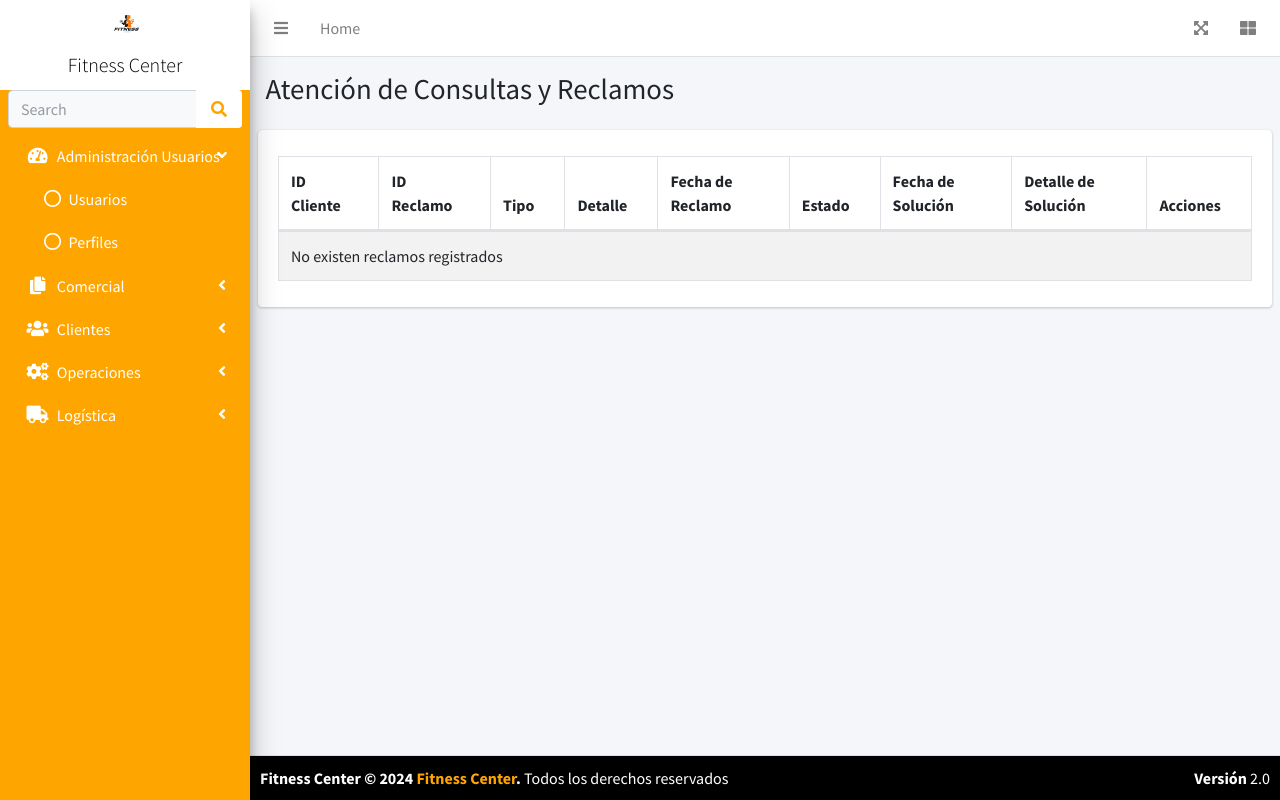
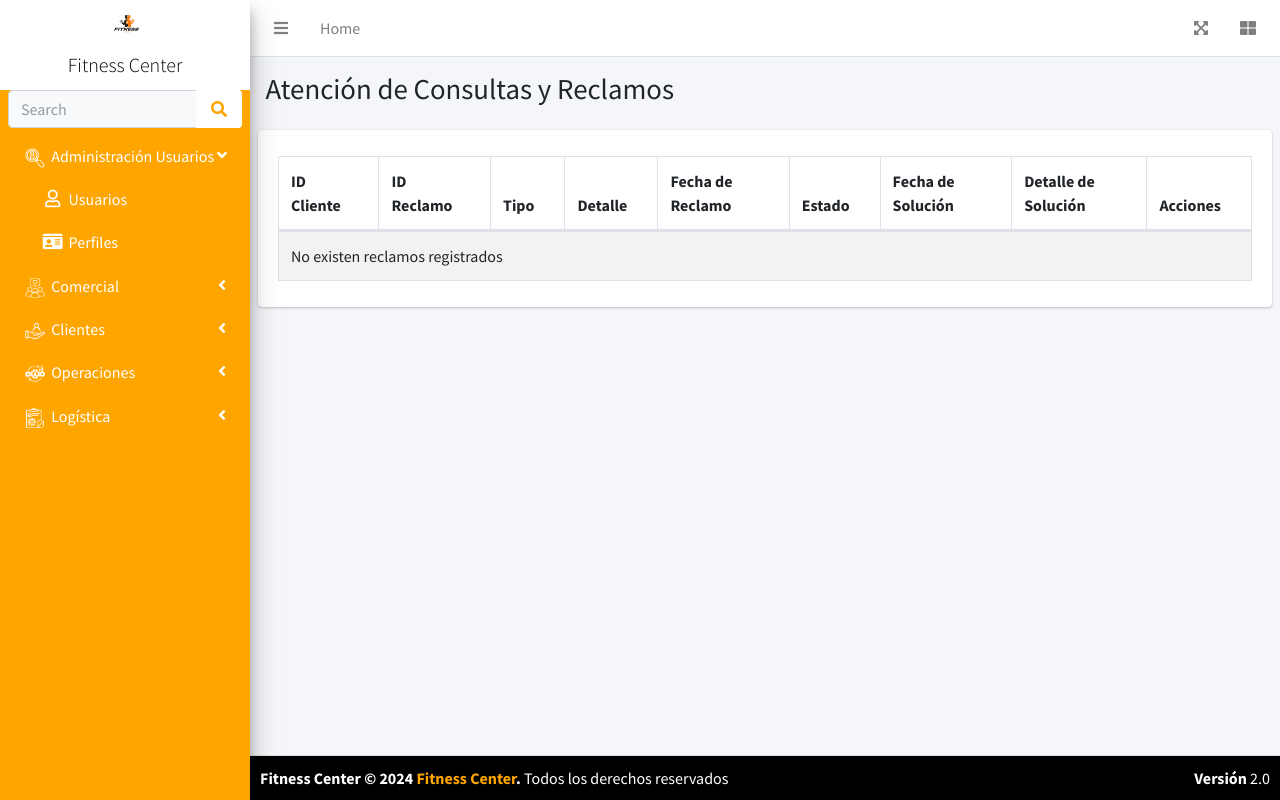
Before and after one commit to RutVBM/Lab01, a PHP site: page /atencion_reclamos.php in a window 1280 px wide, after a click on "Administración Usuarios". Run offline with PHP 8.4, Linux system fonts and the light colour scheme; data that the repository does not hold is empty; some libraries are stand-ins or nearby versions.

Commit message:
version12

```diff
--- a/sidebar.php
+++ b/sidebar.php
@@ -26,18 +26,18 @@
                 <!-- Administración Usuarios -->
                 <li class="nav-item">
                     <a href="#" class="nav-link" style="color: white;">
-                        <i class="nav-icon fas fa-tachometer-alt"></i>
+                        <img src="../Lab01/admin-users.png" class="nav-icon" style="width: 20px; height: 20px;"> <!-- Custom icon -->
                         <p>Administración Usuarios<i class="right fas fa-angle-left"></i></p>
                     </a>
                     <ul class="nav nav-treeview" style="margin-left: 15px;">
                         <li class="nav-item">
                             <a href="usuario.php" class="nav-link" style="color: white;">
-                                <i class="far fa-circle nav-icon"></i><p>Usuarios</p>
+                                <i class="far fa-user nav-icon"></i><p>Usuarios</p>
                             </a>
                         </li>
                         <li class="nav-item">
                             <a href="banco.php" class="nav-link" style="color: white;">
-                                <i class="far fa-circle nav-icon"></i><p>Perfiles</p>
+                                <i class="fas fa-id-card nav-icon"></i><p>Perfiles</p>
                             </a>
                         </li>
                     </ul>
@@ -46,33 +46,33 @@
                 <!-- Comercial -->
                 <li class="nav-item">
                     <a href="#" class="nav-link" style="color: white;">
-                        <i class="nav-icon fas fa-copy"></i>
+                        <img src="../Lab01/commercial.png" class="nav-icon" style="width: 20px; height: 20px;"> <!-- Custom icon -->
                         <p>Comercial<i class="fas fa-angle-left right"></i></p>
                     </a>
                     <ul class="nav nav-treeview" style="margin-left: 15px;">
                         <li class="nav-item">
                             <a href="planes_entrenamiento.php" class="nav-link" style="color: white;">
-                                <i class="far fa-circle nav-icon"></i><p>Planes de Entrenamiento</p>
+                                <i class="fas fa-dumbbell nav-icon"></i><p>Planes de Entrenamiento</p>
                             </a>
                         </li>
                         <li class="nav-item">
                             <a href="captacion_clientes.php" class="nav-link" style="color: white;">
-                                <i class="far fa-circle nav-icon"></i><p>Captación de clientes</p>
+                                <i class="fas fa-users nav-icon"></i><p>Captación de clientes</p>
                             </a>
                         </li>
                         <li class="nav-item">
                             <a href="atencion_reclamos.php" class="nav-link" style="color: white;">
-                                <i class="far fa-circle nav-icon"></i><p>Atención de consultas y reclamos</p>
+                                <i class="fas fa-headset nav-icon"></i><p>Atención de consultas y reclamos</p>
                             </a>
                         </li>
                         <li class="nav-item">
                             <a href="gestion_sanciones.php" class="nav-link" style="color: white;">
-                                <i class="far fa-circle nav-icon"></i><p>Gestión de sanciones</p>
+                                <i class="fas fa-ban nav-icon"></i><p>Gestión de sanciones</p>
                             </a>
                         </li>
                         <li class="nav-item">
                             <a href="reportes_gestion.php" class="nav-link" style="color: white;">
-                                <i class="far fa-circle nav-icon"></i><p>Reportes de gestión</p>
+                                <i class="fas fa-chart-line nav-icon"></i><p>Reportes de gestión</p>
                             </a>
                         </li>
                     </ul>
@@ -81,38 +81,38 @@
                 <!-- Clientes -->
                 <li class="nav-item">
                     <a href="#" class="nav-link" style="color: white;">
-                        <i class="nav-icon fas fa-users"></i>
+                        <img src="../Lab01/clients.png" class="nav-icon" style="width: 20px; height: 20px;"> <!-- Custom icon -->
                         <p>Clientes<i class="fas fa-angle-left right"></i></p>
                     </a>
                     <ul class="nav nav-treeview" style="margin-left: 15px;">
                         <li class="nav-item">
                             <a href="cliente.php" class="nav-link" style="color: white;">
-                                <i class="far fa-circle nav-icon"></i><p>Clientes</p>
+                                <i class="fas fa-user-friends nav-icon"></i><p>Clientes</p>
                             </a>
                         </li>
                         <li class="nav-item">
                             <a href="venta.php" class="nav-link" style="color: white;">
-                                <i class="far fa-circle nav-icon"></i><p>Comprobantes de venta</p>
+                                <i class="fas fa-file-invoice-dollar nav-icon"></i><p>Comprobantes de venta</p>
                             </a>
                         </li>
                         <li class="nav-item">
                             <a href="reserva_entrenamientos.php" class="nav-link" style="color: white;">
-                                <i class="far fa-circle nav-icon"></i><p>Reserva de Entrenamientos</p>
+                                <i class="fas fa-calendar-check nav-icon"></i><p>Reserva de Entrenamientos</p>
                             </a>
                         </li>
                         <li class="nav-item">
                             <a href="pagos_planes.php" class="nav-link" style="color: white;">
-                                <i class="far fa-circle nav-icon"></i><p>Pagos y Planes</p>
+                                <i class="fas fa-credit-card nav-icon"></i><p>Pagos y Planes</p>
                             </a>
                         </li>
                         <li class="nav-item">
                             <a href="historico_sanciones.php" class="nav-link" style="color: white;">
-                                <i class="far fa-circle nav-icon"></i><p>Histórico de Sanciones</p>
+                                <i class="fas fa-history nav-icon"></i><p>Histórico de Sanciones</p>
                             </a>
                         </li>
                         <li class="nav-item">
                             <a href="reclamo_cliente.php" class="nav-link" style="color: white;">
-                                <i class="far fa-circle nav-icon"></i><p>Consultas y Reclamos</p>
+                                <i class="fas fa-comment-dots nav-icon"></i><p>Consultas y Reclamos</p>
                             </a>
                         </li>
                     </ul>
@@ -121,18 +121,18 @@
                 <!-- Operaciones -->
                 <li class="nav-item">
                     <a href="#" class="nav-link" style="color: white;">
-                        <i class="nav-icon fas fa-cogs"></i>
+                        <img src="../Lab01/operations.png" class="nav-icon" style="width: 20px; height: 20px;"> <!-- Custom icon -->
                         <p>Operaciones<i class="fas fa-angle-left right"></i></p>
                     </a>
                     <ul class="nav nav-treeview" style="margin-left: 15px;">
                         <li class="nav-item">
                             <a href="operacion1.php" class="nav-link" style="color: white;">
-                                <i class="far fa-circle nav-icon"></i><p>Operación 1</p>
+                                <i class="fas fa-cogs nav-icon"></i><p>Operación 1</p>
                             </a>
                         </li>
                         <li class="nav-item">
                             <a href="operacion2.php" class="nav-link" style="color: white;">
-                                <i class="far fa-circle nav-icon"></i><p>Operación 2</p>
+                                <i class="fas fa-cog nav-icon"></i><p>Operación 2</p>
                             </a>
                         </li>
                     </ul>
@@ -141,18 +141,18 @@
                 <!-- Logística -->
                 <li class="nav-item">
                     <a href="#" class="nav-link" style="color: white;">
-                        <i class="nav-icon fas fa-truck"></i>
+                        <img src="../Lab01/logistics.png" class="nav-icon" style="width: 20px; height: 20px;"> <!-- Custom icon -->
                         <p>Logística<i class="fas fa-angle-left right"></i></p>
                     </a>
                     <ul class="nav nav-treeview" style="margin-left: 15px;">
                         <li class="nav-item">
                             <a href="logistica1.php" class="nav-link" style="color: white;">
-                                <i class="far fa-circle nav-icon"></i><p>Logística 1</p>
+                                <i class="fas fa-truck-loading nav-icon"></i><p>Logística 1</p>
                             </a>
                         </li>
                         <li class="nav-item">
                             <a href="logistica2.php" class="nav-link" style="color: white;">
-                                <i class="far fa-circle nav-icon"></i><p>Logística 2</p>
+                                <i class="fas fa-warehouse nav-icon"></i><p>Logística 2</p>
                             </a>
                         </li>
                     </ul>
```
Also changed, not shown: admin-users.png (added), clients.png (added), commercial.png (added), logistics.png (added), operations.png (added).
